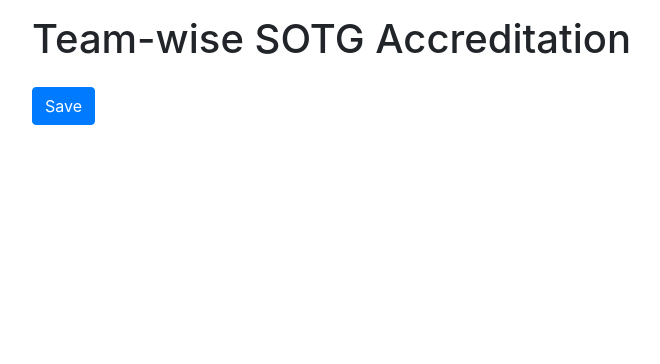
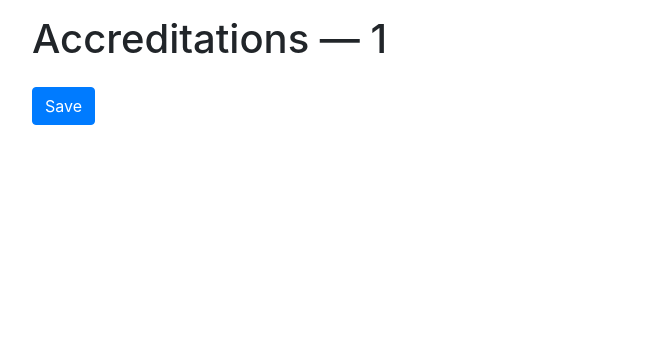
Before and after one commit to india-ultimate/sotg-accreditation-tracker, a Django app: page /event/1/1 in a window 1280 px wide. Shown: the part 56-420 px from the top of the page, without its empty margins (53-713 px from the left). Run offline with Django 3.2, Linux system fonts and the light colour scheme; the visitor is signed in with stand-in values (Sample User, id 1); data that the repository does not hold is empty; some libraries are stand-ins or nearby versions.

Commit message:
Change page title of accreditations page

```diff
--- a/tracker/templates/tracker/accreditation-form.html
+++ b/tracker/templates/tracker/accreditation-form.html
@@ -2,8 +2,7 @@
 {% load crispy_forms_tags %}
 
 {% block content %}
-    <h1> Team-wise SOTG Accreditation </h1>
-
+    <h1> Accreditations &mdash; {{ team_name }} </h1>
     {% if not formset %}
         <p>No registrations found for {{ team_name }}</p>
     {% else %}
```
